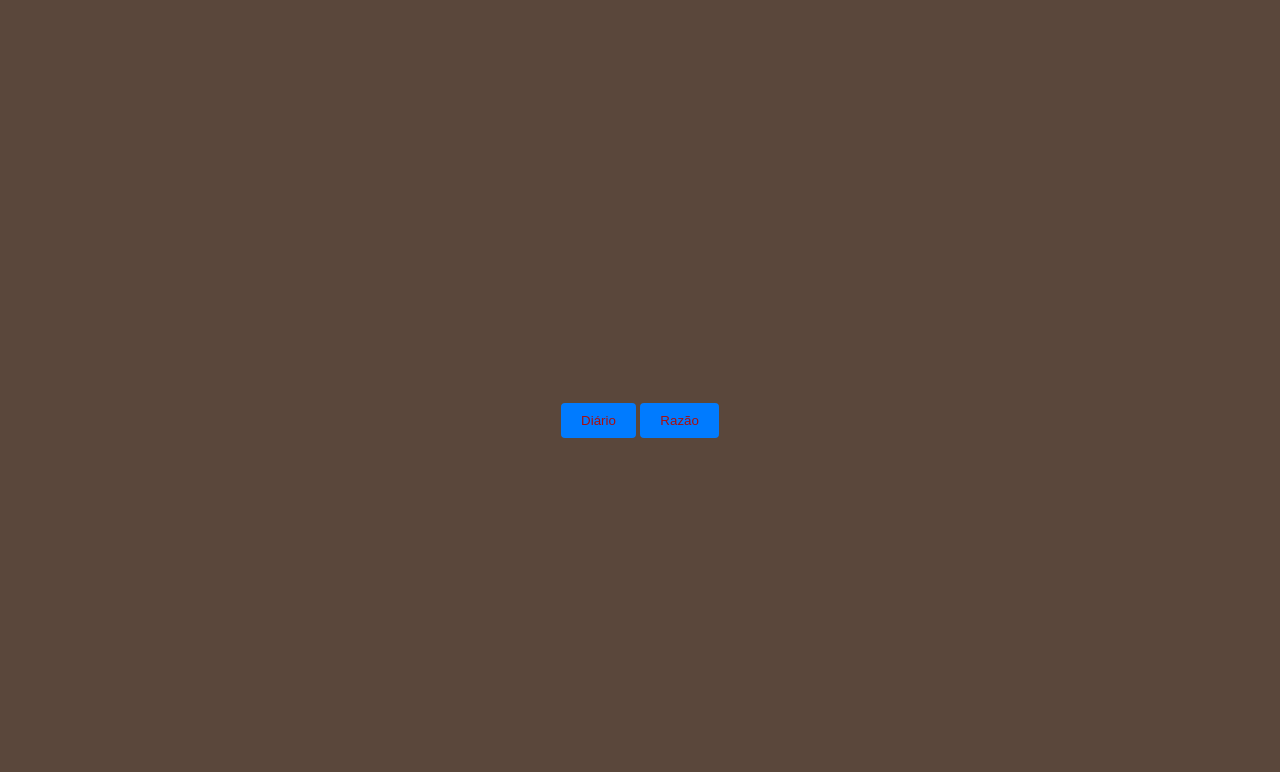
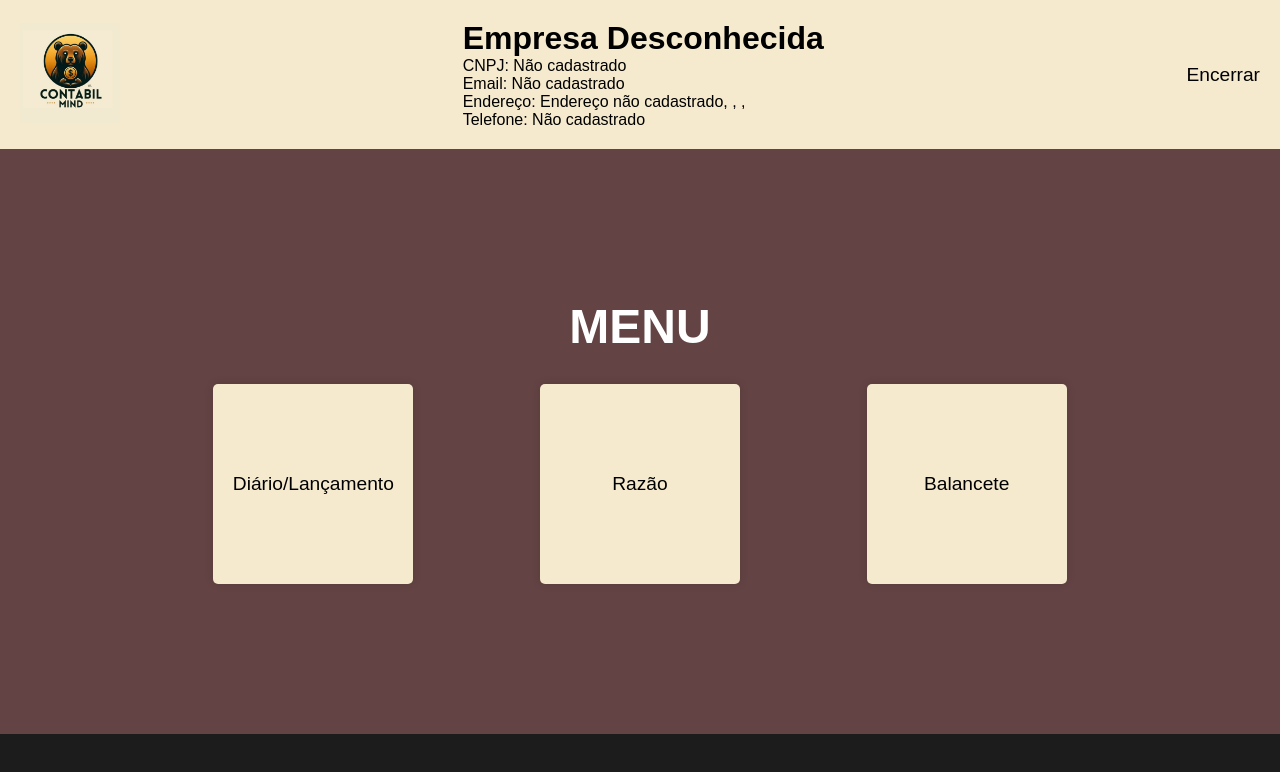
Before and after one commit to GB-Saraiva/contabil-mind, a plain HTML site: page html/menu.html in a window 1280 px wide. Drawn offline with Linux system fonts and the light colour scheme.

Commit message:
feat: menu V1.3

```diff
--- a/css/estilo.css
+++ b/css/estilo.css
@@ -3,6 +3,35 @@
   padding: 0;
   box-sizing: border-box;
 }
+
+.botaosair {
+  display: flex;
+  gap: 20px;
+}
+
+.botaosair a {
+  color: white;
+  text-decoration: none;
+  padding: 10px 15px;
+  border-radius: 5px;
+  transition: background-color 0.3s;
+}
+
+.botaosair a:hover {
+  background-color: #ff0000;
+}
+
+main {
+    padding: 150px;
+    text-align: center;
+}
+
+h2 {
+    color: #fff;
+    font-size: 3em;
+    margin-bottom: 30px;
+}
+
 
 body {
   font-family: "Arial", sans-serif;
--- /dev/null
+++ b/css/menu.css
@@ -0,0 +1,121 @@
+/* Reset básico */
+* {
+    margin: 0;
+    padding: 0;
+    box-sizing: border-box;
+}
+
+body {
+    font-family: Arial, sans-serif;
+    background-color: #1C1C1C;
+    color: #fff;
+}
+
+header {
+    background-color: #F5EACE;
+    padding: 20px;
+}
+
+.header-content {
+    display: flex;
+    justify-content: space-between;
+    align-items: center;
+}
+
+.logo img {
+    width: 100px;
+}
+
+.company-info {
+    text-align: left;
+    color: black;
+}
+
+.user-actions a {
+    color: black;
+    text-decoration: none;
+    margin-left: 20px;
+    font-size: 1.2em;
+}
+
+main {
+    background-color: #634343;
+    padding: 150px;
+    text-align: center;
+}
+
+h2 {
+    color: #fff;
+    font-size: 3em;
+    margin-bottom: 30px;
+}
+
+.menu {
+    display: flex;
+    justify-content: space-around;
+}
+
+.menu-item {
+    background-color: #F5EACE;
+    padding: 100px;
+    width: 100px;
+    height: 100px;
+    display: flex;
+    justify-content: center;
+    align-items: center;
+    border-radius: 5px;
+    box-shadow: 0 0 10px rgba(0, 0, 0, 0.1);
+    font-size: 1.2em;
+    color: black;
+    cursor: pointer;
+    transition: background-color 0.3s ease;
+}
+
+.menu-item:hover {
+    background-color: #e0d0b5;
+}
+
+.menu-item a {
+    text-decoration: none;
+    color: black;
+    display: flex;
+    justify-content: center;
+    align-items: center;
+    width: 100%;
+    height: 100%;
+}
+
+/* Estilização para tornar os botões completamente clicáveis */
+.menu-item a {
+    text-decoration: none;
+    color: black;
+    display: flex;
+    justify-content: center;
+    align-items: center;
+    width: 100%;
+    height: 100%;
+    position: absolute; /* Novo estilo */
+    top: 0; /* Novo estilo */
+    left: 0; /* Novo estilo */
+}
+
+.menu-item {
+    position: relative; /* Novo estilo */
+    background-color: #F5EACE;
+    padding: 100px;
+    width: 100px;
+    height: 100px;
+    display: flex;
+    justify-content: center;
+    align-items: center;
+    border-radius: 5px;
+    box-shadow: 0 0 10px rgba(0, 0, 0, 0.1);
+    font-size: 1.2em;
+    color: black;
+    cursor: pointer;
+    transition: background-color 0.3s ease;
+}
+
+.menu-item:hover {
+    background-color: #e0d0b5;
+}
--- a/html/menu.html
+++ b/html/menu.html
@@ -1,19 +1,46 @@
 <!DOCTYPE html>
-<html lang="en">
+<html lang="pt-BR">
 <head>
     <meta charset="UTF-8">
     <meta name="viewport" content="width=device-width, initial-scale=1.0">
     <title>Menu</title>
-    <link rel="stylesheet" href="../css/estilo.css">
+    <link rel="stylesheet" href="../css/menu.css">
+    <link rel="icon" href="../image/favicon.ico.ico" type="image/ico">
 </head>
 <body>
-    <div class="menu-container">
-        <button type="button" class="btn" onclick="window.location.href='diario.html'">
-            Diário
-        </button>
-        <button type="button" class="btn" onclick="window.location.href='razao.html'">
-            Razão
-        </button>
-    </div>
+    <header>
+        <div class="header-content">
+            <div class="logo">
+                <img src="../image/logo.imgs.png" alt="Contábil Mind">
+            </div>
+            <div class="company-info" id="company-info">
+                <h1 id="nomeEmpresa">Nome da Empresa</h1>
+                <p id="cnpj">CNPJ: </p>
+                <p id="email">Email: </p>
+                <p id="endereco">Endereço: </p>
+                <p id="telefone">Telefone: </p>
+            </div>
+            <div class="user-actions">
+                <a href="../html/index.html">Encerrar</a>
+            </div>
+        </div>
+    </header>
+
+    <main>
+        <h2>MENU</h2>
+        <div class="menu">
+            <div class="menu-item">
+                <a href="./diario.html"><p>Diário/Lançamento</p></a>
+            </div>
+            <div class="menu-item">
+                <a href="./razao.html"><p>Razão</p></a>
+            </div>
+            <div class="menu-item">
+                <a href="./balanco.html"><p>Balancete</p></a>
+            </div>
+        </div>
+    </main>
+
+    <script src="../js/menu.js"></script> <!-- Arquivo JS para carregar os dados -->
 </body>
 </html>
--- /dev/null
+++ b/js/menu.js
@@ -0,0 +1,24 @@
+// Função para preencher os dados da empresa
+function preencherDadosEmpresa() {
+  // Recuperar o objeto armazenado na chave 'usuario'
+  const usuarioData = JSON.parse(localStorage.getItem("usuario")) || {};
+
+  // Pegar as propriedades de 'usuarioData' ou usar um valor padrão se não existir
+  const nomeEmpresa = usuarioData.nomeEmpresa || "Empresa Desconhecida";
+  const cnpj = usuarioData.cnpj || "Não cadastrado";
+  const email = usuarioData.email || "Não cadastrado";
+  const endereco = `${usuarioData.endereco || "Endereço não cadastrado"}, ${
+    usuarioData.bairro || ""
+  }, ${usuarioData.cidade || ""}, ${usuarioData.estado || ""}`;
+  const telefone = usuarioData.telefone || "Não cadastrado";
+
+  // Preencher os elementos HTML com os dados recuperados
+  document.getElementById("nomeEmpresa").textContent = nomeEmpresa;
+  document.getElementById("cnpj").textContent = `CNPJ: ${cnpj}`;
+  document.getElementById("email").textContent = `Email: ${email}`;
+  document.getElementById("endereco").textContent = `Endereço: ${endereco}`;
+  document.getElementById("telefone").textContent = `Telefone: ${telefone}`;
+}
+
+// Chama a função ao carregar a página
+window.onload = preencherDadosEmpresa;
```
Also changed, not shown: html/balanco.html (+20 -0 lines), html/diario.html (+23 -1 lines), html/razao.html (+22 -2 lines).
